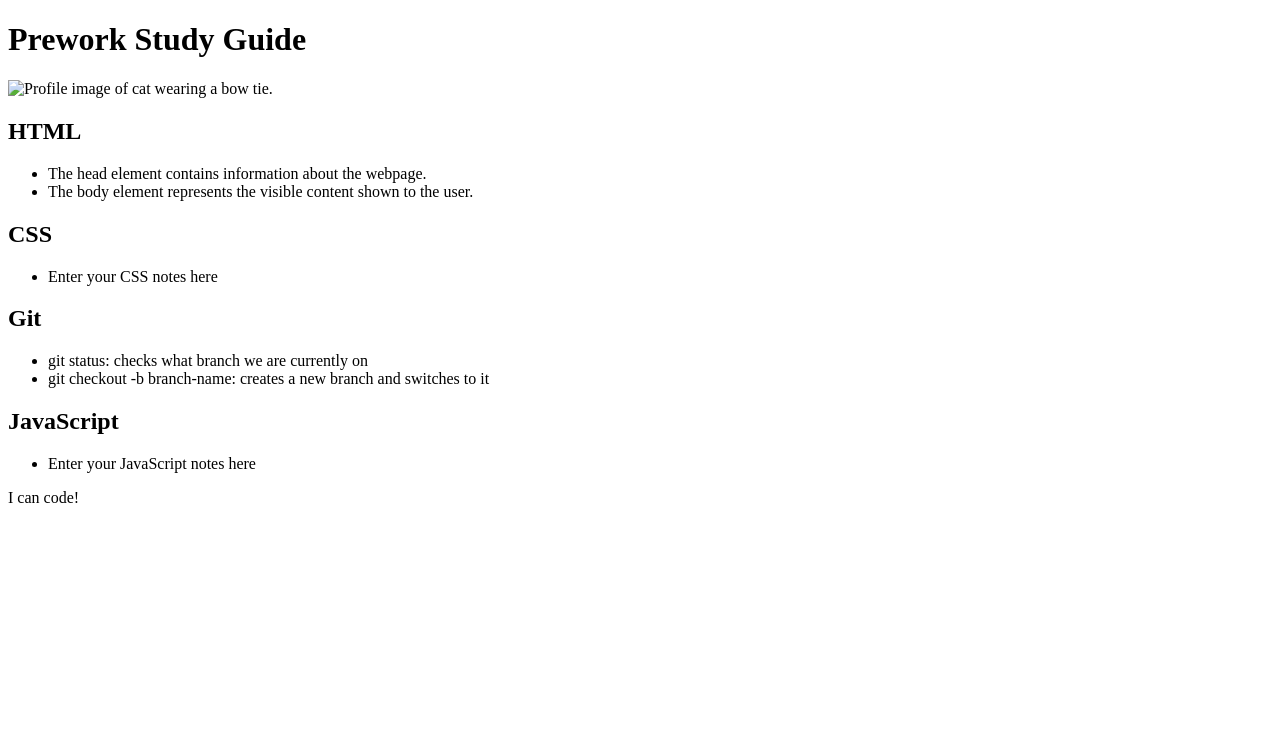
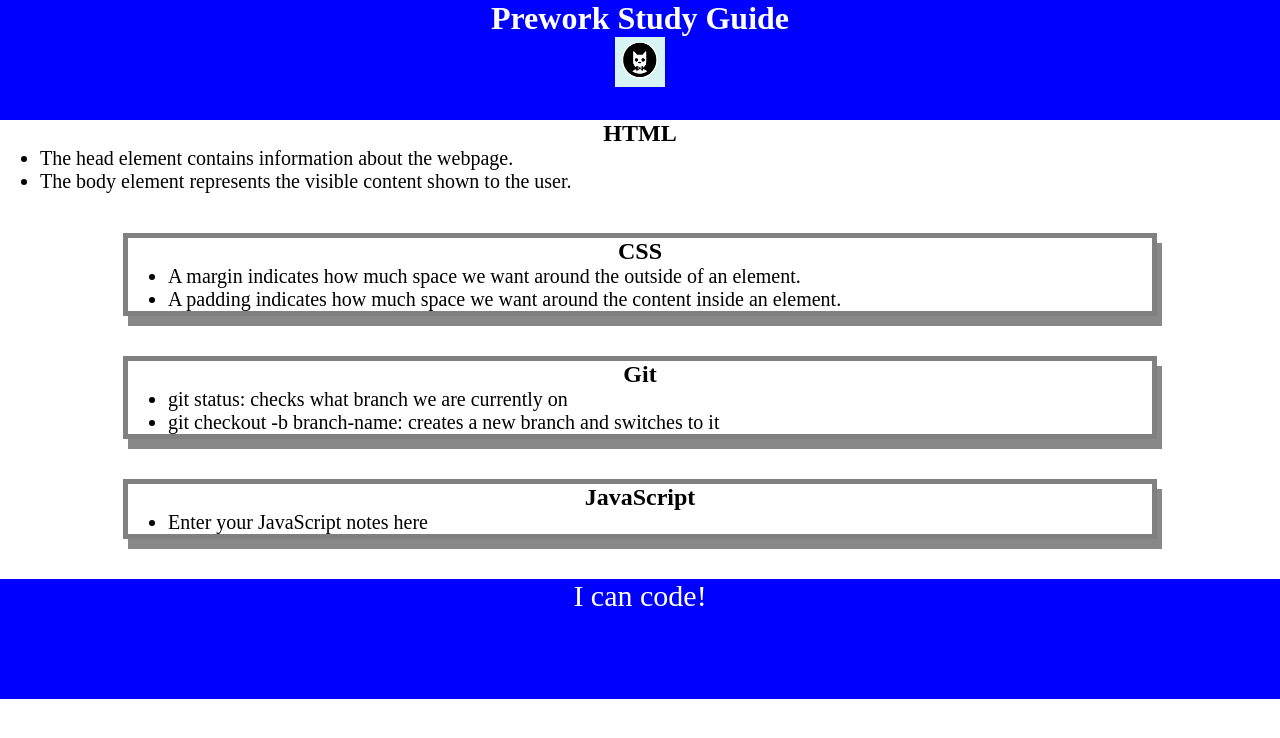
Before and after one commit to cassandra-alexzandria1990/prework-study-guide, a plain HTML site: page index.html in a window 1280 px wide. Drawn offline with Linux system fonts and the light colour scheme.

Commit message:
added css to the project

```diff
--- /dev/null
+++ b/assets/style.css
@@ -0,0 +1,41 @@
+* {
+    margin: 0;
+    padding: 0;
+   }
+
+   header,
+   footer {
+    width: 100%;
+    height: 120px;
+    background-color: blue;
+    color: white;
+   }
+
+   h1,
+   h2 {
+    text-align: center;
+   }
+
+   img {
+    display: block;
+    height: 50px;
+    width: 50px;
+    margin-left: auto;
+    margin-right: auto;
+   }
+
+   ul {
+    padding-left: 40px;
+    font-size: 20px;
+   }
+
+   p {
+    text-align: center;
+    font-size: 30px;
+   }
+   .card {
+    width: 80%;
+    margin: 40px auto;
+    border: 5px solid gray;
+    box-shadow: 5px 10px #888888;
+  }
--- a/index.html
+++ b/index.html
@@ -4,16 +4,15 @@
     <meta charset="UTF-8" />
     <meta http-equiv="X-UA-Compatible" content="IE=edge" />
     <meta name="viewport" content="width=device-width, initial-scale=1.0" />
+    <link rel="stylesheet" href="./assets/style.css">
     <title>Prework Study Guide</title>
   </head>
   <body>
-    <header id="top">
-      <h1>Prework Study Guide</h1>
-      <img
-        src="./assets/bowtie-cat.png"
-        alt="Profile image of cat wearing a bow tie."
-      />
-    </header>
+    <body>
+      <header id="top">
+        <h1>Prework Study Guide</h1>
+        <img src="./assets/bowtie-cat.png" alt="Profile image of cat wearing a bow tie." />
+      </header>
 
 
 
@@ -30,7 +29,8 @@
       <section class="card" id="css-section">
         <h2>CSS</h2>
         <ul>
-          <li>Enter your CSS notes here</li>
+          <li>A margin indicates how much space we want around the outside of an element.</li>
+          <li>A padding indicates how much space we want around the content inside an element.</li>
         </ul>
 
       </section>
--- /dev/null
+++ b/style.css
@@ -0,0 +1,35 @@
+* {
+    margin: 0;
+    padding: 0;
+   }
+
+   header,
+   footer {
+    width: 100%;
+    height: 120px;
+    background-color: blue;
+    color: white;
+   }
+
+   h1,
+   h2 {
+    text-align: center;
+   }
+
+   img {
+    display: block;
+    height: 50px;
+    width: 50px;
+    margin-left: auto;
+    margin-right: auto;
+   }
+
+   ul {
+    padding-left: 40px;
+    font-size: 20px;
+   }
+
+   p {
+    text-align: center;
+    font-size: 30px;
+   }
```
Also changed, not shown: assets/bowtie-cat.png (added).
